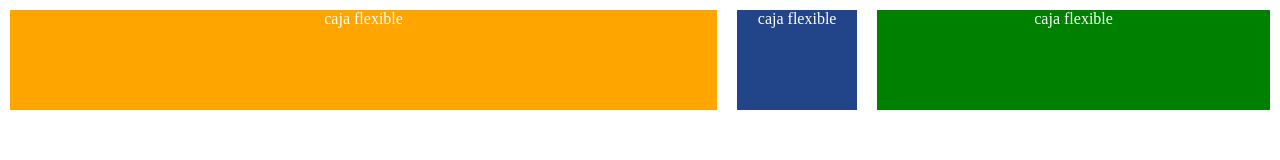
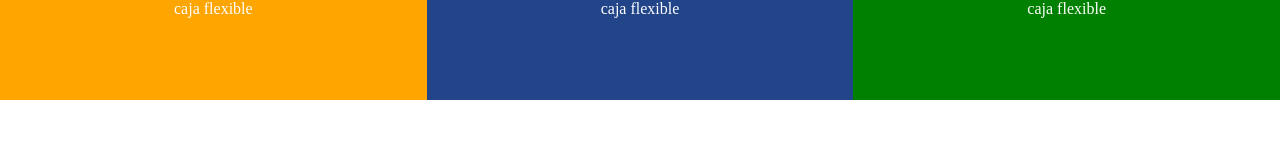
Before and after one commit to MrPerales/Css-curso-, a plain HTML site: page index.html in a window 1280 px wide. Drawn offline with nearby package versions, Linux system fonts and the light colour scheme.

Commit message:
flex-shrink

```diff
--- a/estilo.css
+++ b/estilo.css
@@ -1,25 +1,25 @@
 .flex-container{
     display: flex;
-    justify-content: space-evenly; /*center,space-evenly ,space-around,space-between*/
     height: 100vh;
 }
 
 .flex-item{
     background-color: #248;
     color: #fff;
-    margin: 10px;
     min-width: 120px;
+    text-align: center;
     height: 100px;
-    text-align: center;
+    flex-grow: 1;
+    width: 300px;
 
 }
 .orange
 {
     background: orange;
-    flex-grow: 50;
+    flex-shrink: 1;
 
 }
 .green{
     background: green;
-    flex-grow: 25;
+
 }
```
